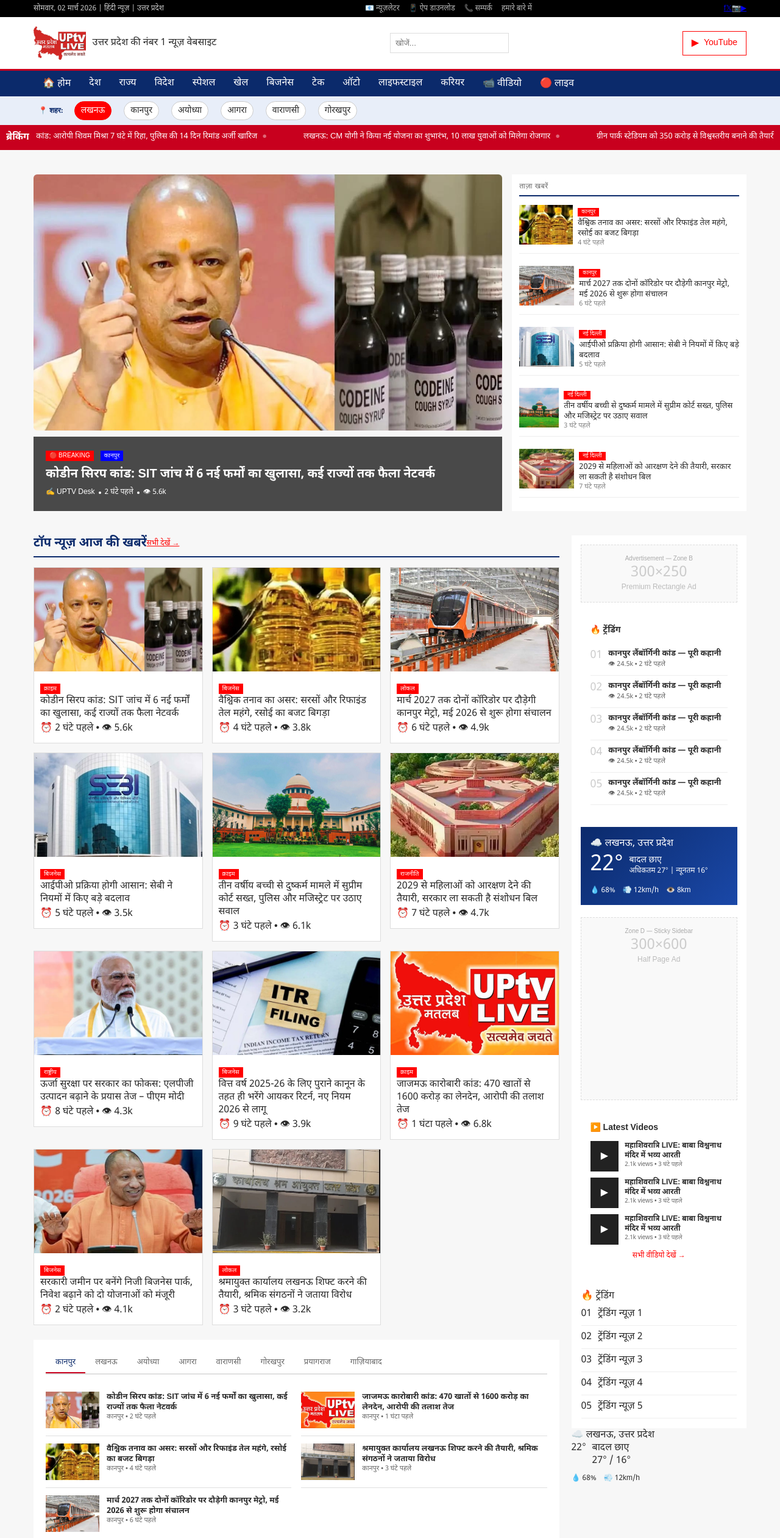
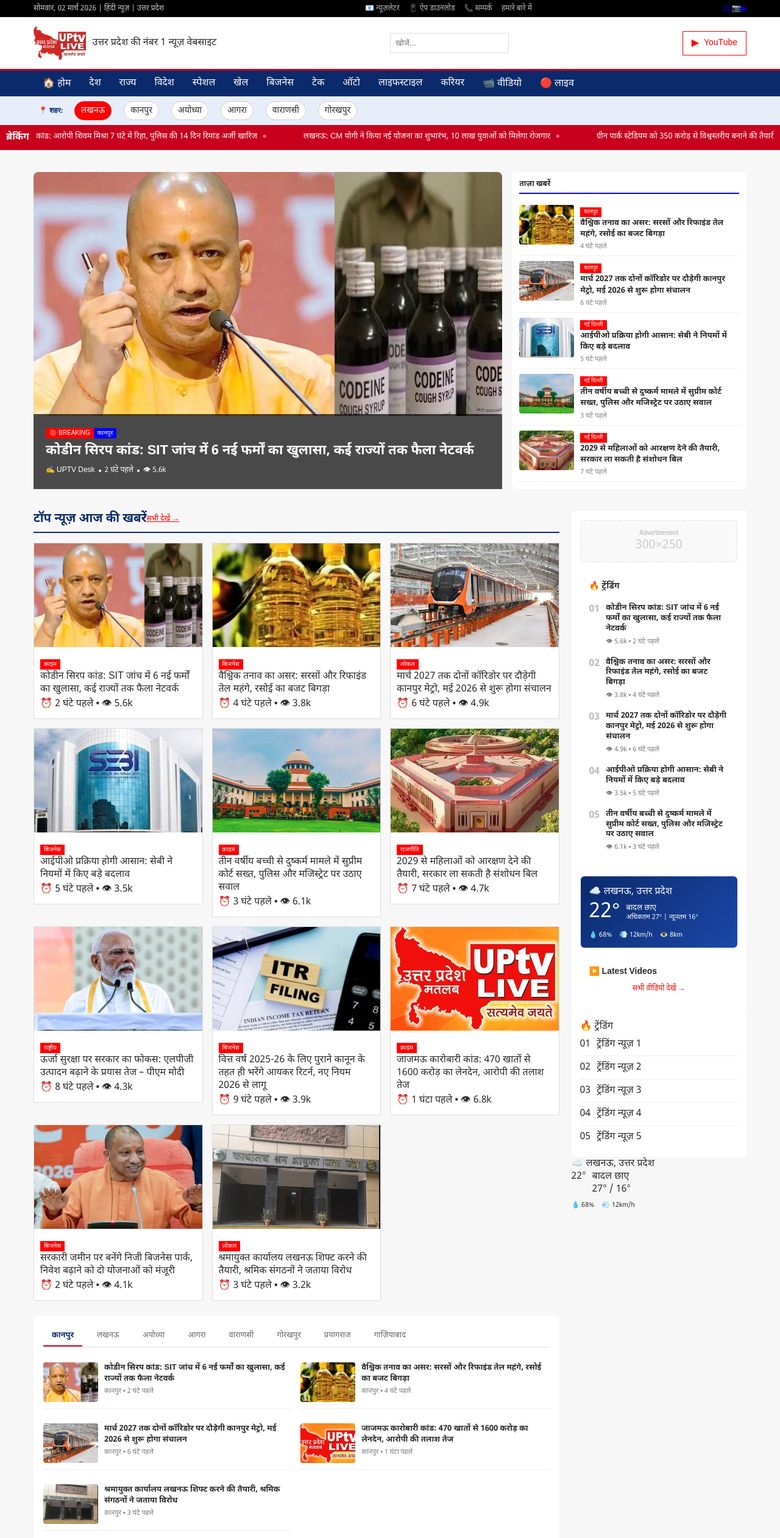
Before and after one commit to lets-make-ashwani/uptvlive, a React (Vite) app: page / in a window 1280 px wide. Shown: the top 2522 px of the page at 61% size. Built offline with nearby package versions, Linux system fonts and the light colour scheme.

Commit message:
updated UI + mobile responsive + sidebar + city section

```diff
--- a/src/components/CitySection/CitySection.css
+++ b/src/components/CitySection/CitySection.css
@@ -1,61 +1,119 @@
 .city-section {
   background: #fff;
-  padding: 20px;
+  padding: 16px;
   margin-bottom: 20px;
+  border-radius: 8px;
 }
 
+/* ===== TABS ===== */
 .city-tabs {
   display: flex;
-  border-bottom: 2px solid #e0e0e0;
-  margin-bottom: 16px;
+  gap: 10px;
+  border-bottom: 2px solid #eee;
+  margin-bottom: 14px;
   overflow-x: auto;
+  scrollbar-width: none;
+}
+
+.city-tabs::-webkit-scrollbar {
+  display: none;
 }
 
 .city-tab {
   font-size: 13px;
-  padding: 8px 16px;
+  padding: 8px 14px;
   cursor: pointer;
   color: #666;
+  white-space: nowrap;
   border-bottom: 2px solid transparent;
 }
 
 .city-tab.active {
   color: #0B2A6B;
   border-bottom-color: #C8001E;
+  font-weight: 600;
 }
 
-.grid-2 {
+/* ===== GRID ===== */
+.city-grid {
   display: grid;
   grid-template-columns: repeat(2, 1fr);
-  gap: 16px;
+  gap: 14px;
+}
+
+/* ===== CARD ===== */
+.city-link {
+  text-decoration: none;
+  color: inherit;
 }
 
 .list-card {
   display: flex;
-  gap: 12px;
-  padding: 12px 0;
-  border-bottom: 1px solid #e0e0e0;
+  gap: 10px;
+  padding: 10px 0;
+  border-bottom: 1px solid #eee;
+}
+
+.list-img {
+  width: 90px;
+  height: 65px;
+  object-fit: cover;
+  border-radius: 4px;
+  flex-shrink: 0;
+}
+
+.list-card-body {
+  flex: 1;
 }
 
 .list-card-title {
   font-size: 13px;
-  font-weight: 700;
+  font-weight: 600;
+  line-height: 1.4;
 }
 
 .list-card-meta {
   font-size: 11px;
-  color: #666;
+  color: #777;
+  margin-top: 4px;
 }
 
+/* ===== BUTTON ===== */
 .city-btn-wrap {
   text-align: center;
-  margin-top: 12px;
+  margin-top: 14px;
 }
 
 .city-btn {
   font-size: 12px;
   color: #0B2A6B;
   border: 1px solid #0B2A6B;
-  padding: 8px 24px;
+  padding: 8px 20px;
   display: inline-block;
+  border-radius: 4px;
 }
+
+/* ================================= */
+/* 📱 MOBILE FIX (IMPORTANT) */
+/* ================================= */
+@media (max-width: 768px) {
+
+  /* 🔥 SINGLE COLUMN */
+  .city-grid {
+    display: flex;
+    flex-direction: column;
+  }
+
+  .list-img {
+    width: 80px;
+    height: 60px;
+  }
+
+  .list-card-title {
+    font-size: 12px;
+  }
+
+  .list-card-meta {
+    font-size: 10px;
+  }
+}
--- a/src/components/CitySection/CitySection.jsx
+++ b/src/components/CitySection/CitySection.jsx
@@ -18,19 +18,14 @@
 
   const [activeCity, setActiveCity] = useState("कानपुर");
 
-  // 🔥 Filter news by city
   const cityNews = newsData
     .filter(item => item.city === activeCity)
     .slice(0, 6);
 
-  // Split into 2 columns
-  const leftNews = cityNews.slice(0, 3);
-  const rightNews = cityNews.slice(3, 6);
-
   return (
     <div className="city-section">
 
-      {/* ===== TABS ===== */}
+      {/* TABS */}
       <div className="city-tabs">
         {cities.map((city) => (
           <span
@@ -43,31 +38,24 @@
         ))}
       </div>
 
-      {/* ===== GRID ===== */}
-      <div className="grid-2">
-
-        {/* LEFT */}
-        <div>
-          {leftNews.map((item) => (
+      {/* NEWS */}
+      <div className="city-grid">
+        {cityNews.map((item) => (
           <Link
             to={`/article/${item.slug}`}
             key={item.id}
-              style={{ textDecoration: "none", color: "inherit" }}
+            className="city-link"
           >
             <div className="list-card">
 
               <img
                 src={item.image}
                 alt={item.title}
-                  style={{
-                    width: "88px",
-                    height: "60px",
-                    objectFit: "cover",
-                    flexShrink: 0
-                  }}
+                className="list-img"
               />
 
               <div className="list-card-body">
+
                 <div className="list-card-title">
                   {item.title}
                 </div>
@@ -75,6 +63,7 @@
                 <div className="list-card-meta">
                   {item.city} • {item.time}
                 </div>
+
               </div>
 
             </div>
@@ -82,45 +71,7 @@
         ))}
       </div>
 
-        {/* RIGHT */}
-        <div>
-          {rightNews.map((item) => (
-            <Link
-              to={`/article/${item.slug}`}
-              key={item.id}
-              style={{ textDecoration: "none", color: "inherit" }}
-            >
-              <div className="list-card">
-
-                <img
-                  src={item.image}
-                  alt={item.title}
-                  style={{
-                    width: "88px",
-                    height: "60px",
-                    objectFit: "cover",
-                    flexShrink: 0
-                  }}
-                />
-
-                <div className="list-card-body">
-                  <div className="list-card-title">
-                    {item.title}
-                  </div>
-
-                  <div className="list-card-meta">
-                    {item.city} • {item.time}
-                  </div>
-                </div>
-
-              </div>
-            </Link>
-          ))}
-        </div>
-
-      </div>
-
-      {/* ===== BUTTON ===== */}
+      {/* BUTTON */}
       <div className="city-btn-wrap">
         <Link to={`/city/${activeCity}`} className="city-btn">
           {activeCity} की सभी खबरें देखें →
--- a/src/components/Hero/Hero.css
+++ b/src/components/Hero/Hero.css
@@ -1,20 +1,21 @@
 .container {
   max-width: 1280px;
   margin: auto;
-  padding: 0 20px;
+  padding: 0 16px;
 }
 
 .hero {
-  padding: 20px 0;
+  padding: 16px 0;
 }
 
+/* ===== DESKTOP (GRID) ===== */
 .hero-grid {
   display: grid;
-  grid-template-columns: 1fr 340px;
-  gap: 20px;
+  grid-template-columns: 2fr 1fr;
+  gap: 16px;
 }
 
-/* LEFT */
+/* ===== MAIN ===== */
 .hero-main {
   position: relative;
   overflow: hidden;
@@ -24,32 +25,60 @@
   width: 100%;
   height: 420px;
   object-fit: cover;
+  object-position: center;
+  border-radius: 8px;
 }
 
 .hero-overlay {
   position: absolute;
   bottom: 0;
   width: 100%;
-  padding: 20px;
-  background: linear-gradient(to top, rgba(0,0,0,0.9), transparent);
+  padding: 16px;
   color: white;
+  background: linear-gradient(to top, rgba(0,0,0,0.85), transparent);
 }
 
 .hero-title {
   font-size: 22px;
   font-weight: bold;
+  margin-top: 6px;
+  line-height: 1.3;
 }
 
-/* RIGHT */
+.hero-meta {
+  font-size: 12px;
+  margin-top: 6px;
+}
+
+.hero-link {
+  text-decoration: none;
+  color: white;
+}
+
+/* ===== SIDE ===== */
 .hero-side {
-  background: white;
-  padding: 10px;
+  background: #fff;
+  padding: 12px;
+  border-radius: 8px;
+}
+
+.hero-side-header {
+  font-size: 12px;
+  font-weight: bold;
+  border-bottom: 2px solid blue;
+  margin-bottom: 10px;
+  padding-bottom: 6px;
+}
+
+.side-link {
+  text-decoration: none;
+  color: inherit;
 }
 
 .side-card {
   display: flex;
   gap: 10px;
-  padding: 10px 0;
+  padding: 8px 0;
   border-bottom: 1px solid #eee;
 }
 
@@ -57,25 +86,36 @@
   width: 90px;
   height: 65px;
   object-fit: cover;
+  border-radius: 4px;
+  flex-shrink: 0;
+}
+
+.side-card-body {
+  flex: 1;
 }
 
 .side-card-title {
   font-size: 13px;
-  font-weight: bold;
+  font-weight: 600;
+  line-height: 1.4;
 }
 
 .side-card-meta {
   font-size: 11px;
   color: gray;
+  margin-top: 4px;
 }
 
-/* TAGS */
+/* ===== TAG ===== */
 .tag {
   background: red;
   color: white;
   font-size: 10px;
   padding: 2px 6px;
-  margin-right: 5px;
+}
+
+.small-tag {
+  font-size: 9px;
 }
 
 .tag-blue {
@@ -91,156 +131,46 @@
   margin: 0 6px;
 }
 
-.hero img {
-  width: 100%;
-  height: auto;
+/* ================================= */
+/* 📱 MOBILE (FLEX BASED) */
+/* ================================= */
+@media (max-width: 768px) {
+
+  .hero-grid {
+    display: flex;
+    flex-direction: column;
   }
 
-/* MOBILE */
-@media (max-width: 600px) {
+  .hero-img {
+    height: 220px;
+  }
+
   .hero-title {
     font-size: 16px;
   }
-}
 
-.hero-grid {
-  display: grid;
-  grid-template-columns: 2fr 1fr;
-  gap: 16px;
-}
-
-.hero-main {
-  position: relative;
-}
-
-.hero-img {
-  width: 100%;
-  height: 420px;
-  object-fit: cover;
-  border-radius: 6px;
+  .hero-meta {
+    font-size: 10px;
   }
 
   .hero-overlay {
-  position: absolute;
-  bottom: 0;
-  padding: 16px;
-  color: white;
-  background: linear-gradient(to top, rgba(0,0,0,0.7), transparent);
-  width: 100%;
-}
-
-.hero-title {
-  font-size: 20px;
-  font-weight: bold;
-  margin-top: 8px;
-}
-
-.hero-meta {
-  font-size: 12px;
-  margin-top: 6px;
+    padding: 10px;
   }
 
   .hero-side {
-  background: #fff;
-  padding: 12px;
-}
-
-.hero-side-header {
-  font-size: 12px;
-  font-weight: bold;
-  border-bottom: 2px solid blue;
-  margin-bottom: 8px;
-}
-
-.side-card {
-  display: flex;
-  gap: 8px;
-  margin-bottom: 10px;
+    margin-top: 12px;
   }
 
   .side-card-img {
-  width: 90px;
-  height: 65px;
-  object-fit: cover;
+    width: 80px;
+    height: 60px;
   }
 
   .side-card-title {
-  font-size: 13px;
-  font-weight: 500;
+    font-size: 12px;
   }
 
   .side-card-meta {
-  font-size: 11px;
-  color: gray;
+    font-size: 10px;
   }
-
-.hero-grid {
-  display: grid;
-  grid-template-columns: 2fr 1fr;
-  gap: 16px;
 }
-
-.hero-main {
-  position: relative;
-}
-
-.hero-img {
-  width: 100%;
-  height: 420px;
-  object-fit: cover;
-  border-radius: 6px;
-}
-
-.hero-overlay {
-  position: absolute;
-  bottom: 0;
-  padding: 16px;
-  color: white;
-  background: linear-gradient(to top, rgba(0,0,0,0.7), transparent);
-  width: 100%;
-}
-
-.hero-title {
-  font-size: 20px;
-  font-weight: bold;
-  margin-top: 8px;
-}
-
-.hero-meta {
-  font-size: 12px;
-  margin-top: 6px;
-}
-
-.hero-side {
-  background: #fff;
-  padding: 12px;
-}
-
-.hero-side-header {
-  font-size: 12px;
-  font-weight: bold;
-  border-bottom: 2px solid blue;
-  margin-bottom: 8px;
-}
-
-.side-card {
-  display: flex;
-  gap: 8px;
-  margin-bottom: 10px;
-}
-
-.side-card-img {
-  width: 90px;
-  height: 65px;
-  object-fit: cover;
-}
-
-.side-card-title {
-  font-size: 13px;
-  font-weight: 500;
-}
-
-.side-card-meta {
-  font-size: 11px;
-  color: gray;
-}
--- a/src/components/Hero/Hero.jsx
+++ b/src/components/Hero/Hero.jsx
@@ -5,11 +5,9 @@
 
 const Hero = () => {
 
-  // 🔥 Main News
   const mainNews =
     newsData.find(item => item.isTop) || newsData[0];
 
-  // 🔥 Side News
   const sideNews = newsData
     .filter(item => item.id !== mainNews.id)
     .slice(0, 5);
@@ -17,39 +15,30 @@
   return (
     <div className="container">
       <div className="hero">
+
         <div className="hero-grid">
 
-          {/* ===== MAIN HERO ===== */}
+          {/* MAIN */}
           <div className="hero-main">
-
-            {/* IMAGE */}
             <Link to={`/article/${mainNews.slug}`}>
               <img
                 src={mainNews.image}
                 alt={mainNews.title}
                 className="hero-img"
-                style={{ width: "100%", height: "420px", objectFit: "cover" }}
               />
             </Link>
 
-            {/* OVERLAY */}
             <div className="hero-overlay">
 
               <div className="hero-category">
                 <span className="tag">🔴 BREAKING</span>
-                <span className="tag tag-blue" style={{ marginLeft: "6px" }}>
+                <span className="tag tag-blue">
                   {mainNews.city}
                 </span>
               </div>
 
-              {/* TITLE */}
-              <Link
-                to={`/article/${mainNews.slug}`}
-                style={{ textDecoration: "none", color: "#fff" }}
-              >
-                <div className="hero-title">
-                  {mainNews.title}
-                </div>
+              <Link to={`/article/${mainNews.slug}`} className="hero-link">
+                <div className="hero-title">{mainNews.title}</div>
               </Link>
 
               <div className="hero-meta">
@@ -63,52 +52,30 @@
             </div>
           </div>
 
-          {/* ===== SIDE CARDS ===== */}
-          <div className="hero-side" style={{ background: "#fff", padding: "12px" }}>
+          {/* SIDE */}
+          <div className="hero-side">
 
-            {/* HEADER SAME AS UI */}
-            <div
-              style={{
-                fontFamily: "Oswald, sans-serif",
-                fontSize: "12px",
-                letterSpacing: ".5px",
-                color: "var(--muted)",
-                textTransform: "uppercase",
-                paddingBottom: "8px",
-                borderBottom: "2px solid var(--blue)",
-                marginBottom: "4px"
-              }}
-            >
+            <div className="hero-side-header">
               ताज़ा खबरें
             </div>
 
             {sideNews.map((item) => (
-
               <Link
                 to={`/article/${item.slug}`}
                 key={item.id}
-                style={{ textDecoration: "none", color: "inherit" }}
+                className="side-link"
               >
                 <div className="side-card">
 
-                  {/* IMAGE */}
                   <img
                     src={item.image}
                     alt={item.title}
                     className="side-card-img"
-                    style={{ width: "90px", height: "65px", objectFit: "cover" }}
                   />
 
                   <div className="side-card-body">
 
-                    <span
-                      className="tag"
-                      style={{
-                        fontSize: "9px",
-                        padding: "1px 6px",
-                        marginBottom: "4px"
-                      }}
-                    >
+                    <span className="tag small-tag">
                       {item.city}
                     </span>
 
@@ -124,12 +91,12 @@
 
                 </div>
               </Link>
-
             ))}
 
           </div>
 
         </div>
+
       </div>
     </div>
   );
--- a/src/components/Sidebar/Sidebar.css
+++ b/src/components/Sidebar/Sidebar.css
@@ -1,19 +1,16 @@
 .sidebar {
   display: flex;
   flex-direction: column;
-  gap: 20px;
+  gap: 16px;
 }
 
 /* 🔴 ADS */
 .ad-box {
   background: #f9f9f9;
-  padding: 16px;
+  padding: 14px;
   text-align: center;
   border: 1px dashed #ddd;
-}
-
-.ad-box.big {
-  min-height: 300px;
+  border-radius: 6px;
 }
 
 .ad-label {
@@ -22,25 +19,26 @@
 }
 
 .ad-size {
-  font-size: 24px;
+  font-size: 20px;
   color: #ccc;
-}
-
-.ad-text {
-  font-size: 12px;
-  color: #bbb;
 }
 
 /* 🔥 TRENDING */
 .sidebar-section {
   background: #fff;
-  padding: 16px;
+  padding: 14px;
+  border-radius: 6px;
 }
 
 .sidebar-title {
   font-size: 14px;
   font-weight: bold;
-  margin-bottom: 12px;
+  margin-bottom: 10px;
+}
+
+.numbered-link {
+  text-decoration: none;
+  color: inherit;
 }
 
 .numbered-card {
@@ -50,26 +48,34 @@
   border-bottom: 1px solid #eee;
 }
 
+.numbered-card:last-child {
+  border-bottom: none;
+}
+
 .num {
-  font-size: 18px;
-  color: #ccc;
+  font-size: 16px;
+  color: #bbb;
+  font-weight: bold;
 }
 
 .numbered-title {
   font-size: 13px;
   font-weight: 600;
+  line-height: 1.3;
 }
 
 .numbered-meta {
   font-size: 11px;
-  color: #666;
+  color: #777;
+  margin-top: 3px;
 }
 
 /* 🌦️ WEATHER */
 .weather-box {
   background: linear-gradient(135deg, #0B2A6B, #1A48A8);
   color: white;
-  padding: 16px;
+  padding: 14px;
+  border-radius: 6px;
 }
 
 .weather-main {
@@ -79,25 +85,30 @@
 }
 
 .temp {
-  font-size: 36px;
+  font-size: 34px;
 }
 
 .desc {
-  font-size: 14px;
+  font-size: 13px;
 }
 
 .range {
-  font-size: 12px;
+  font-size: 11px;
 }
 
 .weather-details {
   display: flex;
   gap: 12px;
-  margin-top: 10px;
-  font-size: 12px;
+  margin-top: 8px;
+  font-size: 11px;
 }
 
 /* ▶️ VIDEO */
+.video-link {
+  text-decoration: none;
+  color: inherit;
+}
+
 .video-item {
   display: flex;
   gap: 10px;
@@ -105,13 +116,10 @@
 }
 
 .video-thumb {
-  width: 70px;
-  height: 50px;
-  background: #222;
-  color: white;
-  display: flex;
-  align-items: center;
-  justify-content: center;
+  width: 80px;
+  height: 55px;
+  object-fit: cover;
+  border-radius: 4px;
 }
 
 .video-title {
@@ -130,3 +138,26 @@
   color: red;
   cursor: pointer;
 }
+
+/* ================================= */
+/* 📱 MOBILE */
+/* ================================= */
+@media (max-width: 768px) {
+
+  .sidebar {
+    gap: 12px;
+  }
+
+  .numbered-title {
+    font-size: 12px;
+  }
+
+  .video-thumb {
+    width: 70px;
+    height: 50px;
+  }
+
+  .temp {
+    font-size: 28px;
+  }
+}
--- a/src/components/Sidebar/Sidebar.jsx
+++ b/src/components/Sidebar/Sidebar.jsx
@@ -1,33 +1,58 @@
 import "./Sidebar.css";
+import newsData from "../../data/newsData";
+import { Link } from "react-router-dom";
 
 const Sidebar = () => {
+
+  // 🔥 Trending = most viewed
+  const trendingNews = [...newsData]
+    .sort((a, b) => b.views - a.views)
+    .slice(0, 5);
+
+  // 🎥 Videos (example filter)
+  const videoNews = newsData
+    .filter(item => item.type === "video")
+    .slice(0, 3);
+
   return (
     <div className="sidebar">
 
-      {/* 🔴 AD ZONE */}
+      {/* 🔴 AD */}
       <div className="ad-box">
-        <div className="ad-label">Advertisement — Zone B</div>
+        <div className="ad-label">Advertisement</div>
         <div className="ad-size">300×250</div>
-        <div className="ad-text">Premium Rectangle Ad</div>
       </div>
 
       {/* 🔥 TRENDING */}
       <div className="sidebar-section">
         <div className="sidebar-title">🔥 ट्रेंडिंग</div>
 
-        {[1,2,3,4,5].map((num) => (
-          <div className="numbered-card" key={num}>
-            <div className="num">{String(num).padStart(2, "0")}</div>
+        {trendingNews.map((item, index) => (
+          <Link
+            to={`/article/${item.slug}`}
+            key={item.id}
+            className="numbered-link"
+          >
+            <div className="numbered-card">
+
+              <div className="num">
+                {String(index + 1).padStart(2, "0")}
+              </div>
+
               <div>
                 <div className="numbered-title">
-                कानपुर लैंबॉर्गिनी कांड — पूरी कहानी
+                  {item.title}
                 </div>
+
                 <div className="numbered-meta">
-                👁 24.5k • 2 घंटे पहले
+                  👁 {item.views} • {item.time}
                 </div>
               </div>
+
             </div>
+          </Link>
         ))}
+
       </div>
 
       {/* 🌦️ WEATHER */}
@@ -49,29 +74,35 @@
         </div>
       </div>
 
-      {/* 🔴 BIG AD */}
-      <div className="ad-box big">
-        <div className="ad-label">Zone D — Sticky Sidebar</div>
-        <div className="ad-size">300×600</div>
-        <div className="ad-text">Half Page Ad</div>
-      </div>
-
       {/* ▶️ VIDEOS */}
       <div className="sidebar-section">
         <div className="sidebar-title">▶️ Latest Videos</div>
 
-        {[1,2,3].map((item) => (
-          <div className="video-item" key={item}>
-            <div className="video-thumb">▶</div>
+        {videoNews.map((item) => (
+          <Link
+            to={`/article/${item.slug}`}
+            key={item.id}
+            className="video-link"
+          >
+            <div className="video-item">
+
+              <img
+                src={item.image}
+                alt={item.title}
+                className="video-thumb"
+              />
+
               <div>
                 <div className="video-title">
-                महाशिवरात्रि LIVE: बाबा विश्वनाथ मंदिर में भव्य आरती
+                  {item.title}
                 </div>
                 <div className="video-meta">
-                2.1k views • 3 घंटे पहले
+                  {item.views} views • {item.time}
                 </div>
               </div>
+
             </div>
+          </Link>
         ))}
 
         <div className="view-all">सभी वीडियो देखें →</div>
```
Lines whose indentation alone changed are shown as unchanged.
